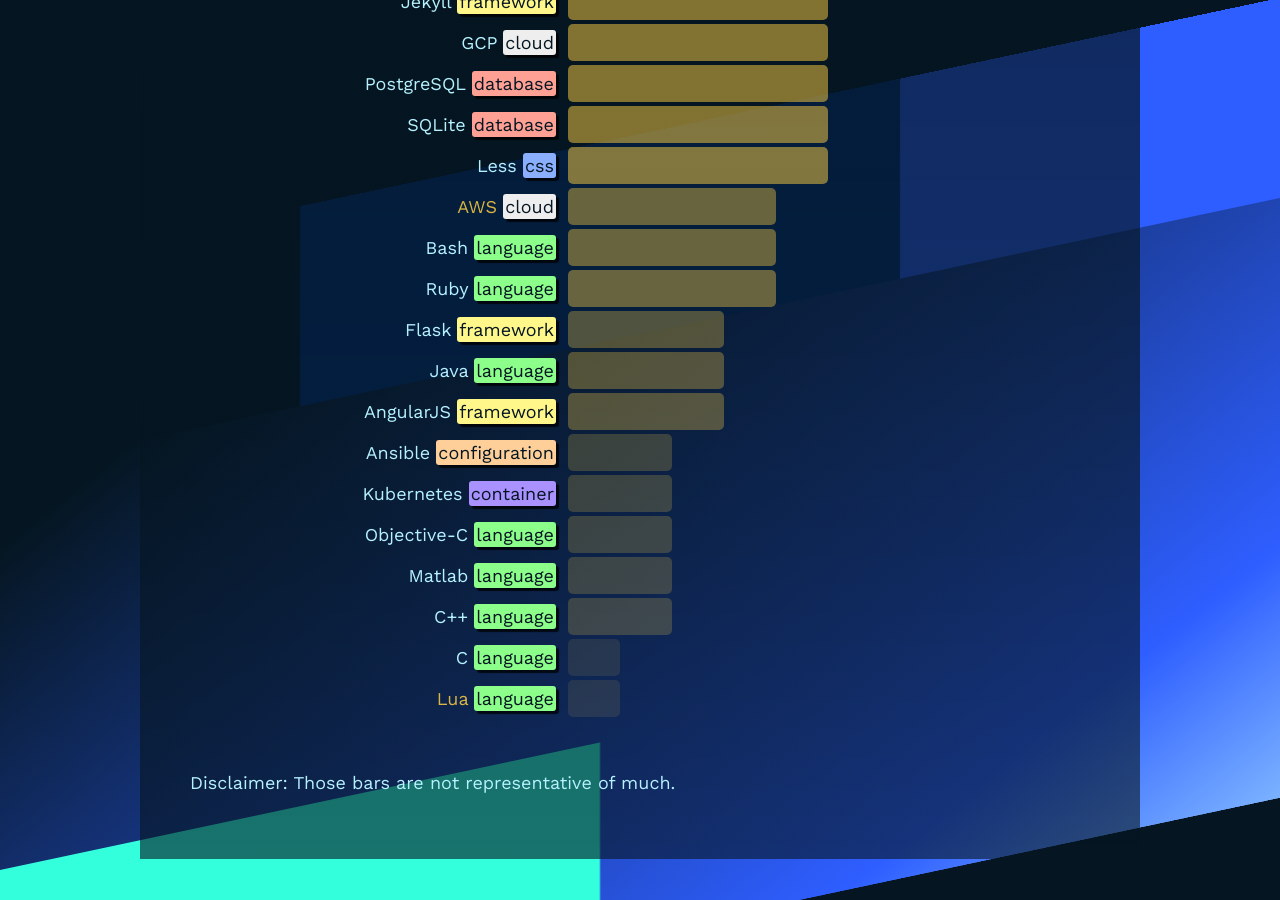
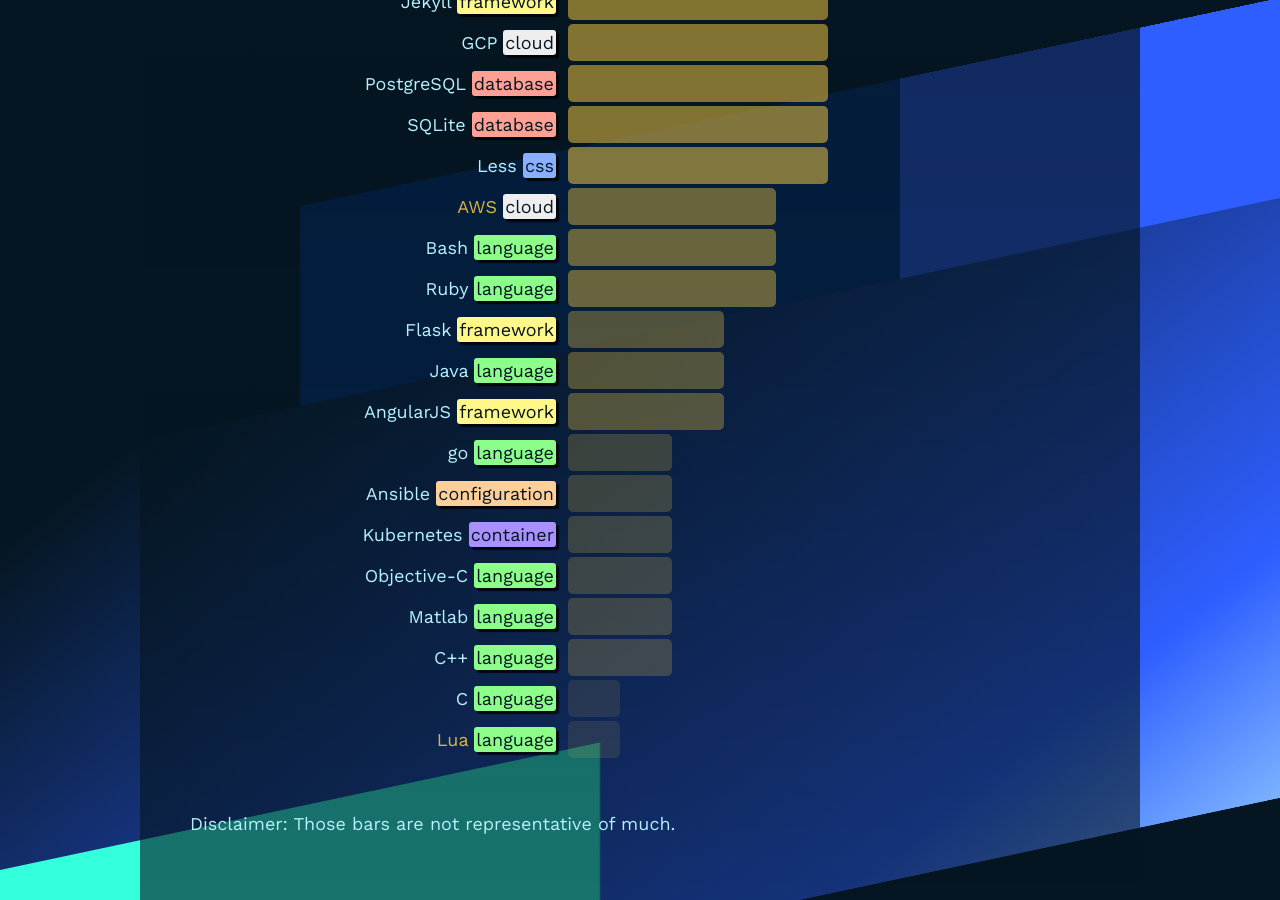
Before and after one commit to FleaRex/PersonalBlog, a Jekyll site: the page built from aboutMe.html, in a window 1280 px wide and 900 px high, scrolled down 1440 px. Built offline with Jekyll 4.4.1, drawn with Linux system fonts in a browser that asks for light colours.

Commit message:
Added go

```diff
--- a/_data/tried.yml
+++ b/_data/tried.yml
@@ -140,3 +140,7 @@
   confidence: 5
   tags:
     - framework
+- name: go
+  confidence: 2
+  tags:
+    - language
```
